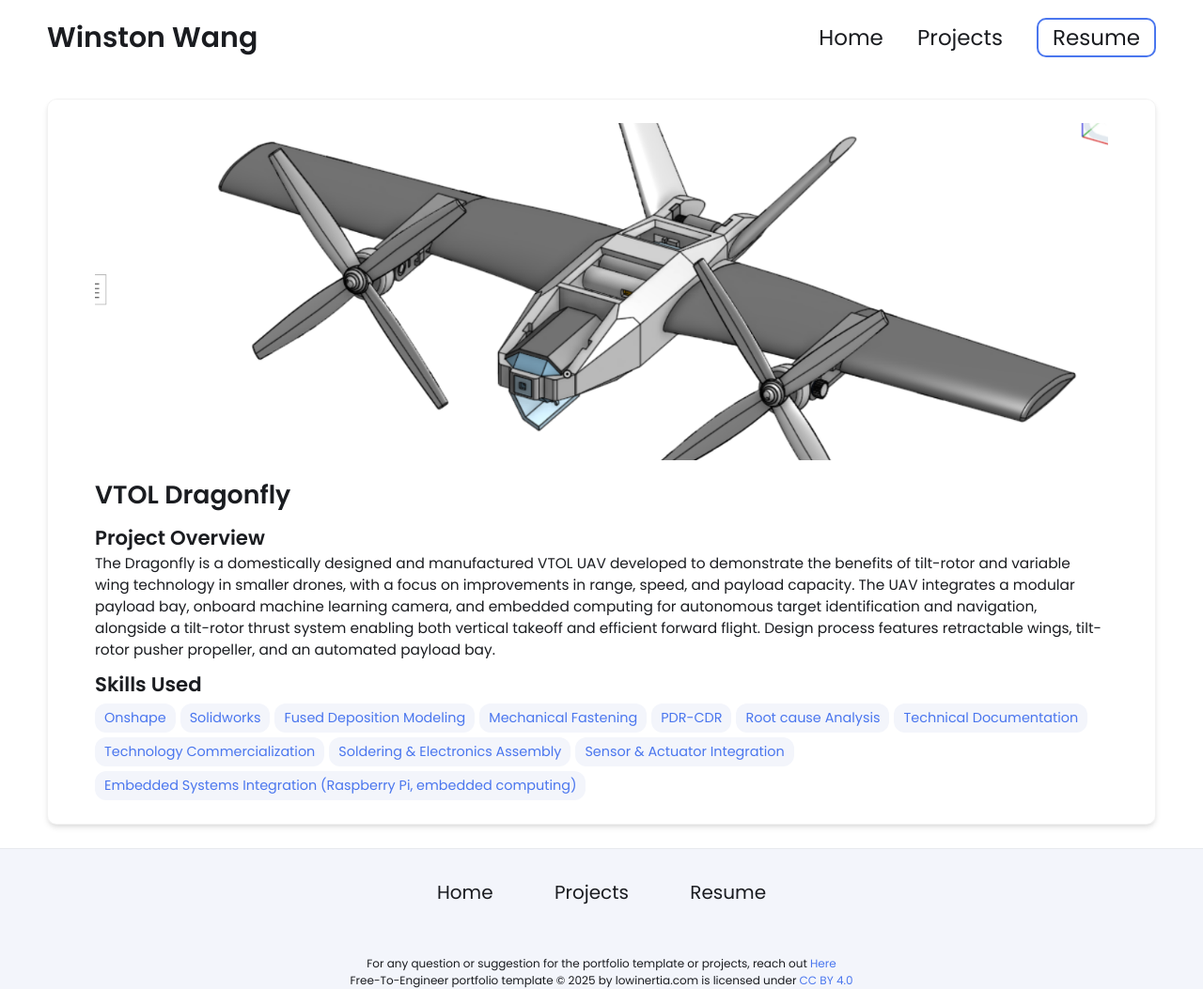
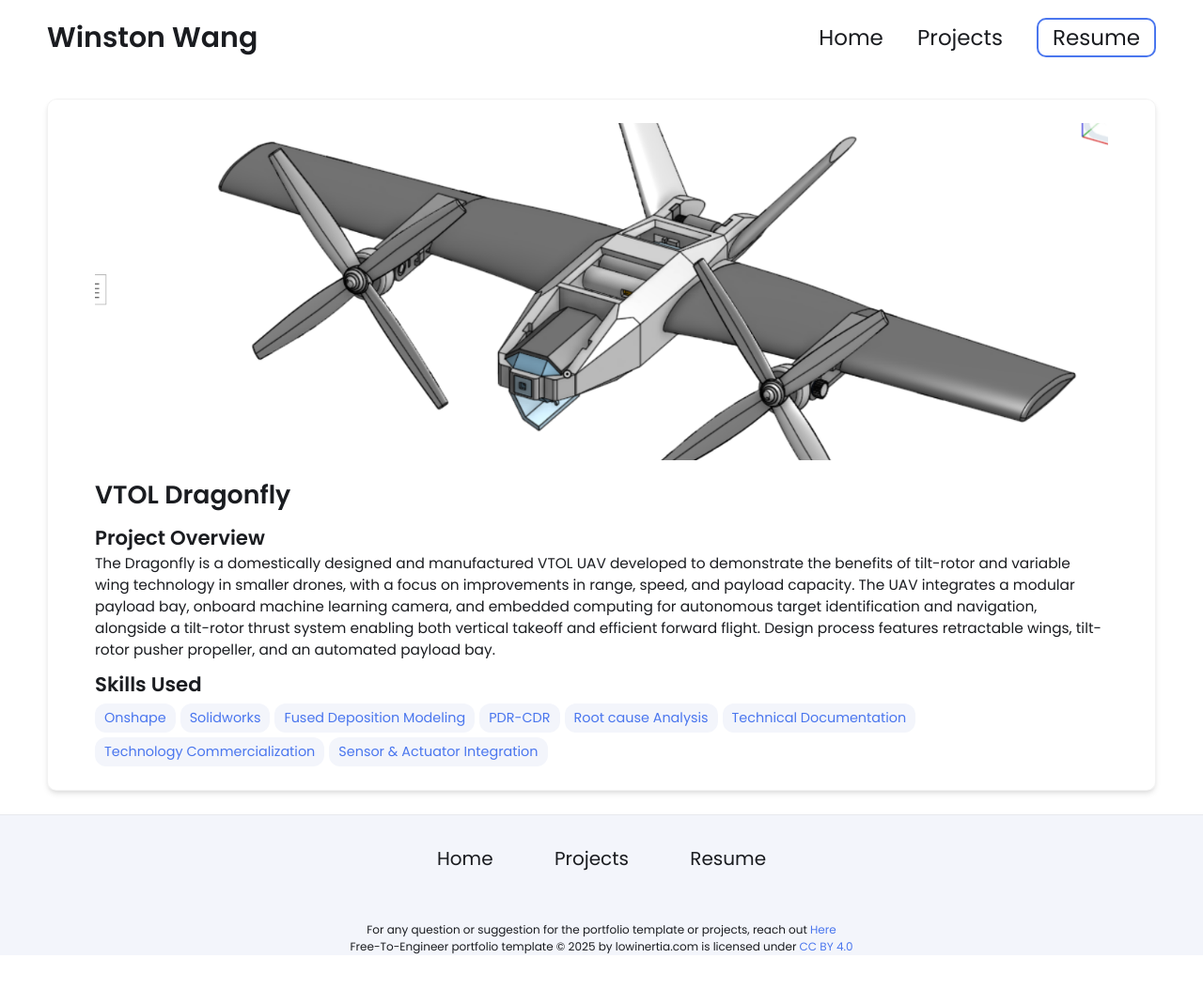
Before and after one commit to WinstonHelicopters/WinstonHelicopters.github.io, a Jekyll site: the page built from _projects/4 VTOL Dragonfly/index.md, in a window 1280 px wide. Shown: the whole page at 94% size. Built offline with Jekyll 4.4.1, drawn with Linux system fonts in a browser that asks for light colours; after the commit the page ends 1017 px from its top, so only the background shows below that.

Commit message:
Update index.md

```diff
--- a/_projects/4 VTOL Dragonfly/index.md
+++ b/_projects/4 VTOL Dragonfly/index.md
@@ -6,13 +6,10 @@ skills:
 - Onshape
 - Solidworks
 - Fused Deposition Modeling
-- Mechanical Fastening
 - PDR-CDR
 - Root cause Analysis
 - Technical Documentation
 - Technology Commercialization
-- Soldering & Electronics Assembly
 - Sensor & Actuator Integration
-- Embedded Systems Integration (Raspberry Pi, embedded computing)
 main-image: /image_2026-06-30_203505450.png
 ---
```
